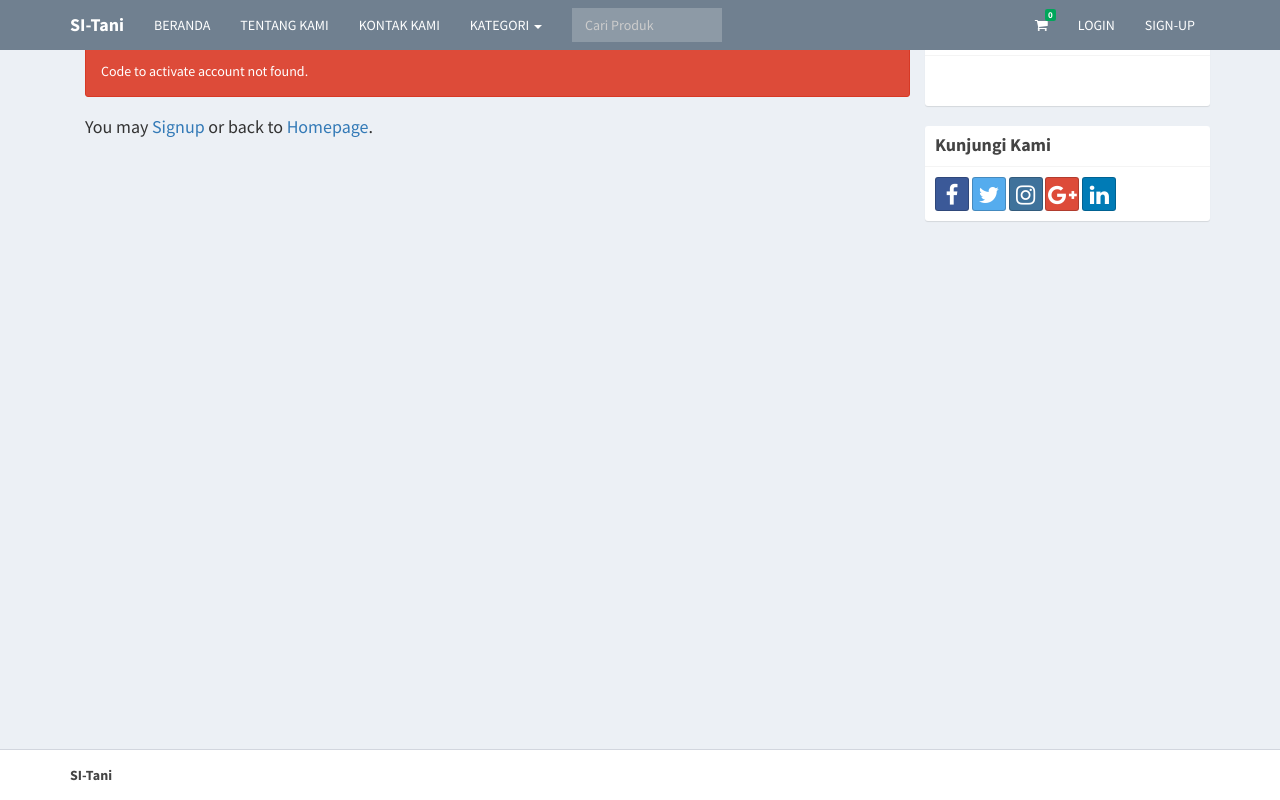
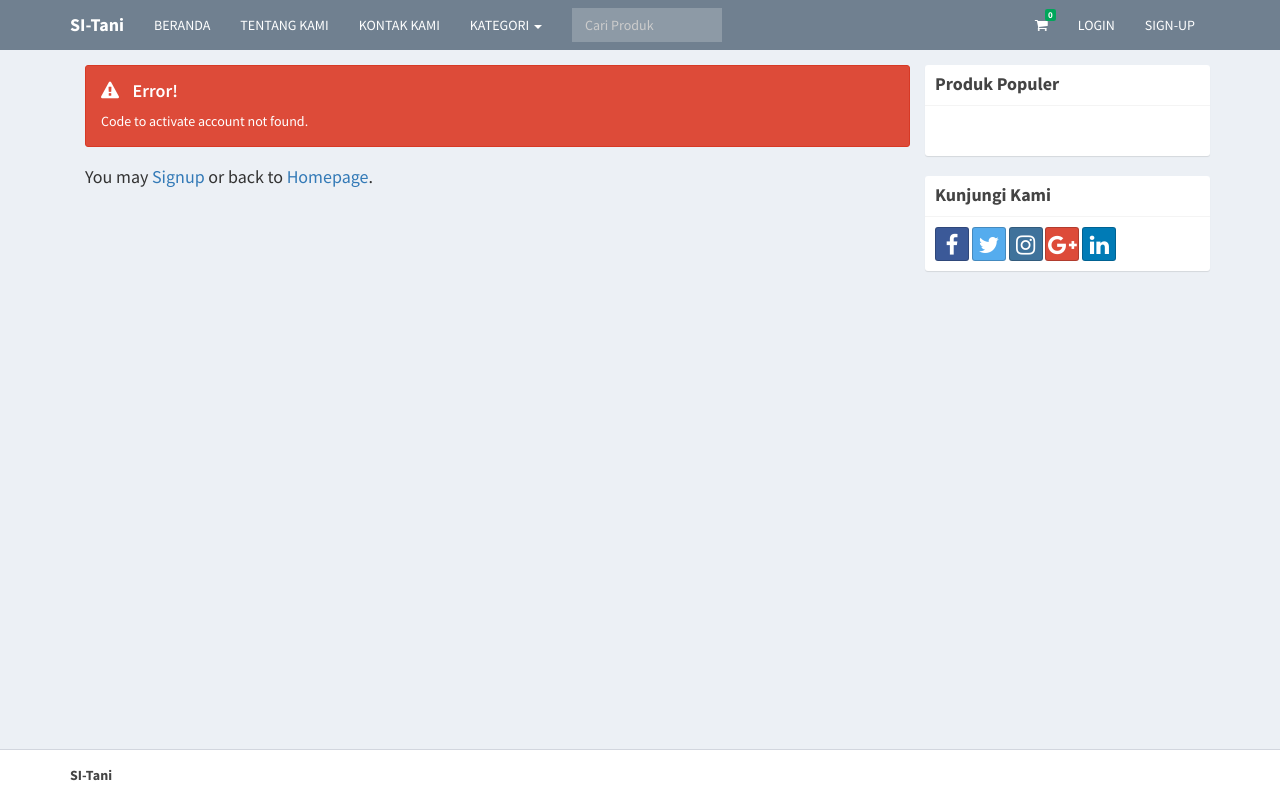
Before and after one commit to aklilanugerah2/PSI, a PHP site: page /ecommerce/activate.php in a window 1280 px wide. Run offline with PHP 8.4, Linux system fonts and the light colour scheme; data comes from the database, SQL or seed files in the repository; some libraries are stand-ins or nearby versions.

Commit message:
Update navbar.php

```diff
--- a/includes/navbar.php
+++ b/includes/navbar.php
@@ -1,5 +1,5 @@
 <header class="main-header">
-  <nav class="navbar navbar-fixed-top">
+  <nav class="navbar navbar-static-top">
     <div class="container">
       <div class="navbar-header">
         <a href="index.php" class="navbar-brand"><b>SI-Tani</b></a>
```
